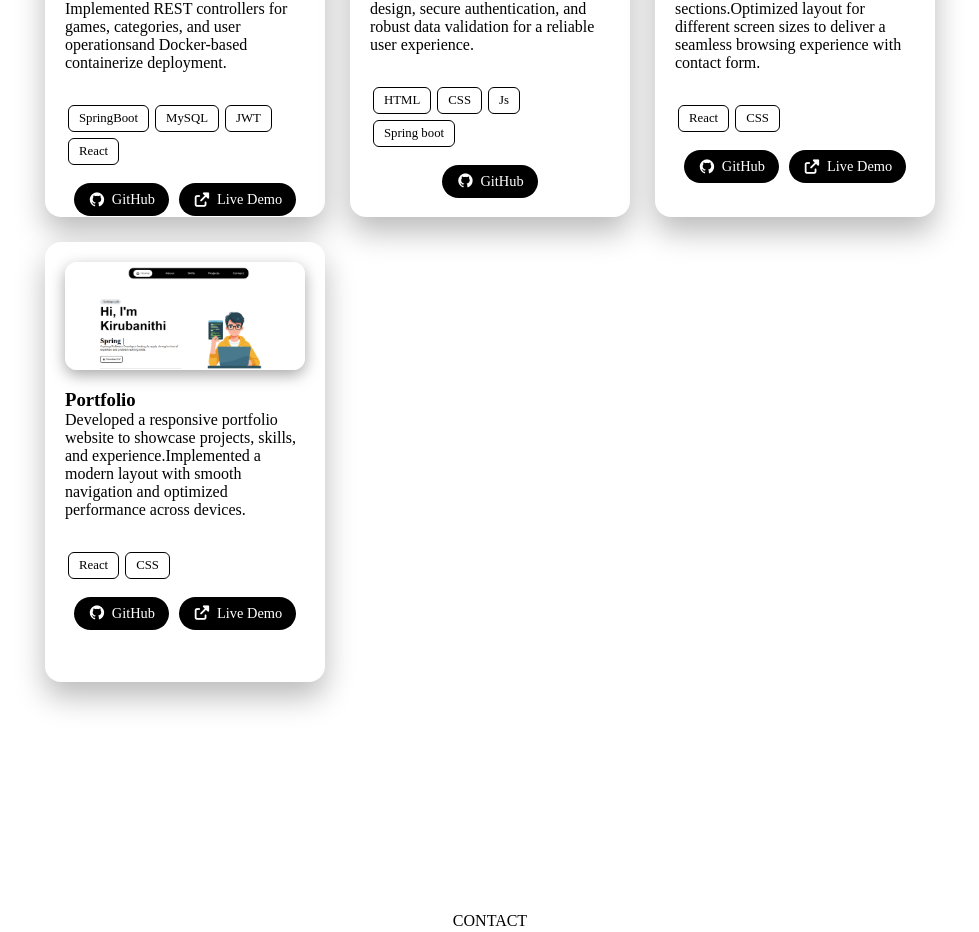
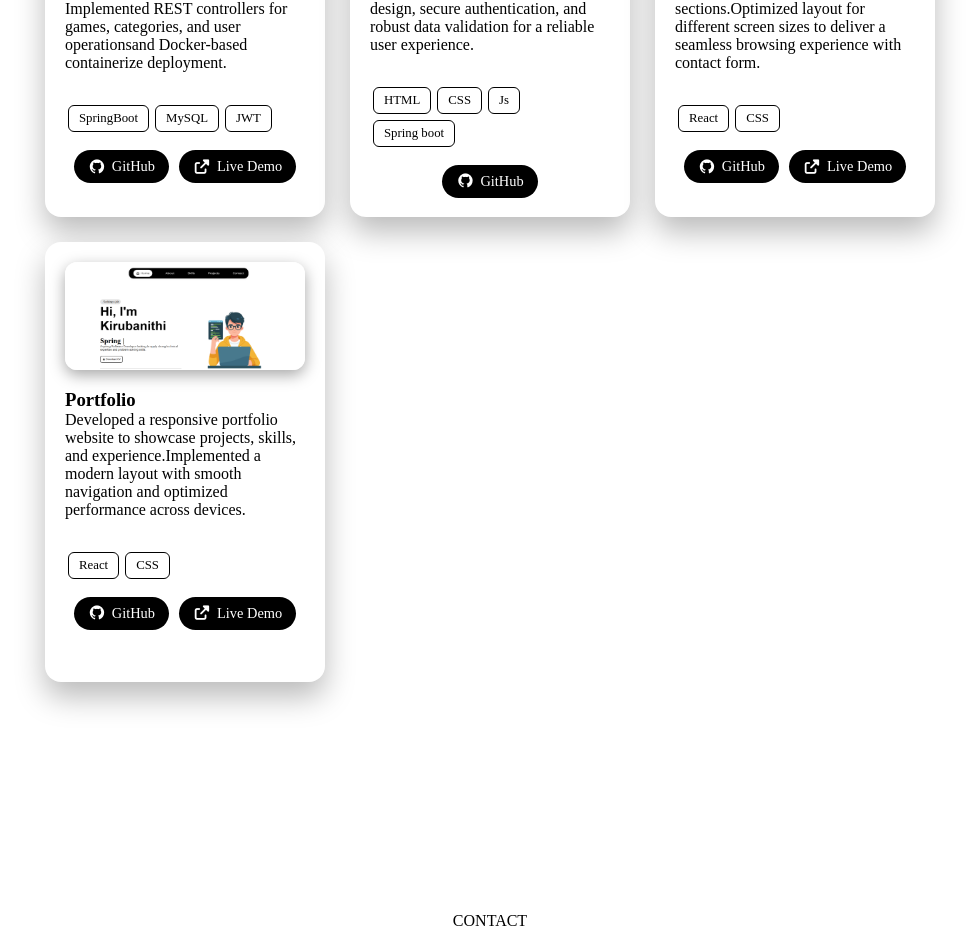
Before and after one commit to kirubanithi08/MyPortfolio, a React (Vite) app: page / in a window 1280 px wide. Shown: the part 2240-3172 px from the top of the page, without its empty margins (150-1129 px from the left). Built offline with nearby package versions, Linux system fonts and the light colour scheme; a web font is replaced by a local one.

Commit message:
Remove 'React' from skills in Projects component

```diff
--- a/src/components/Projects.jsx
+++ b/src/components/Projects.jsx
@@ -14,7 +14,7 @@ const projectList = [
     desc: 'Developed backend for an e-commerce web app with JWT-based authentication and role-basedaccess. Implemented REST controllers for games, categories, and user operationsand Docker-based containerize deployment.',
     btn:"btn", cName:"cImg", git:"https://github.com/kirubanithi08/Game_Store",
   live:"https://game-store-lilac-five.vercel.app/",
-  skills: ['SpringBoot','MySQL','JWT','React'] },
+  skills: ['SpringBoot','MySQL','JWT'] },
 
   { img: Recipe, title: 'Recipes Sharing',
     desc: "Built a Spring Boot web app for creating and managing recipes, using MVC architecture, MySQL database design, secure authentication, and robust data validation for a reliable user experience.",
```
